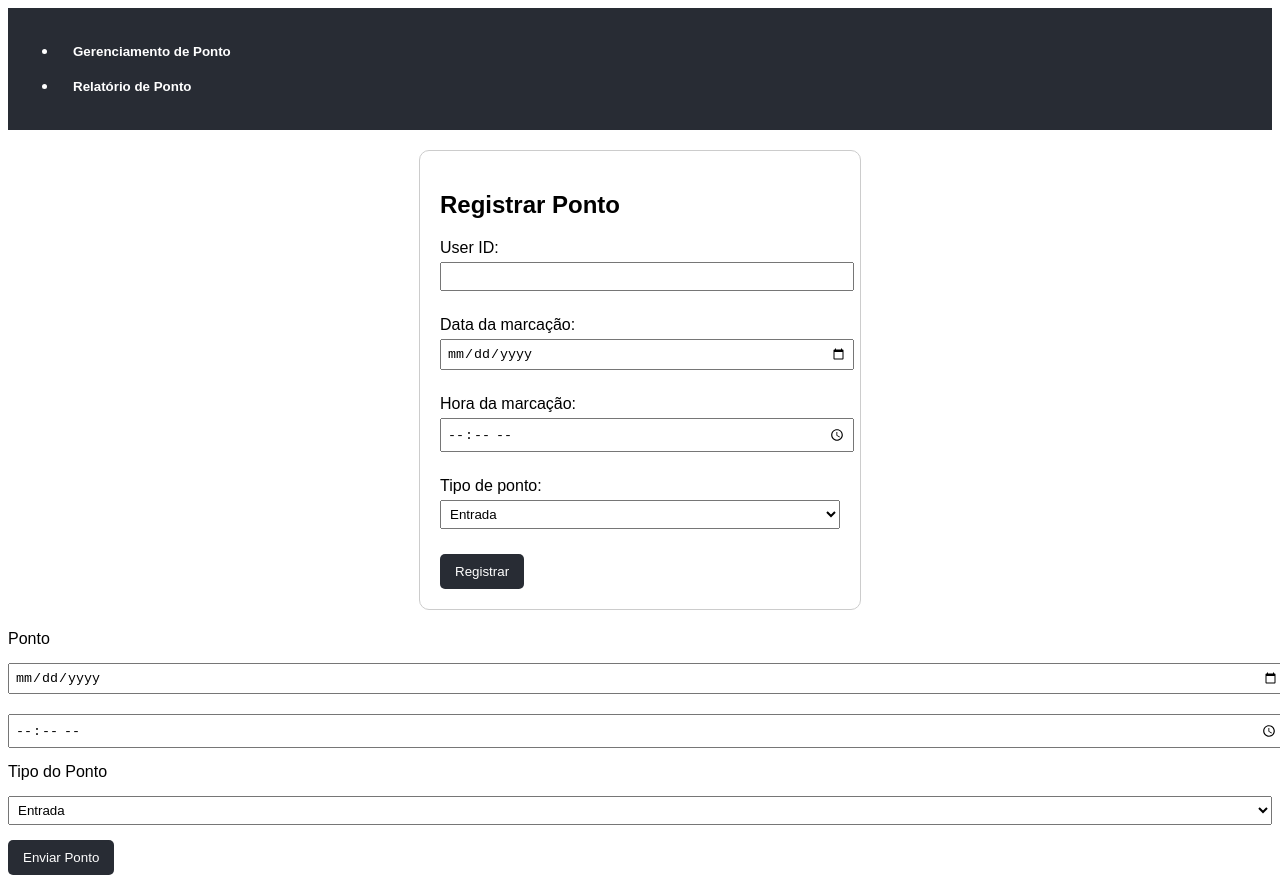
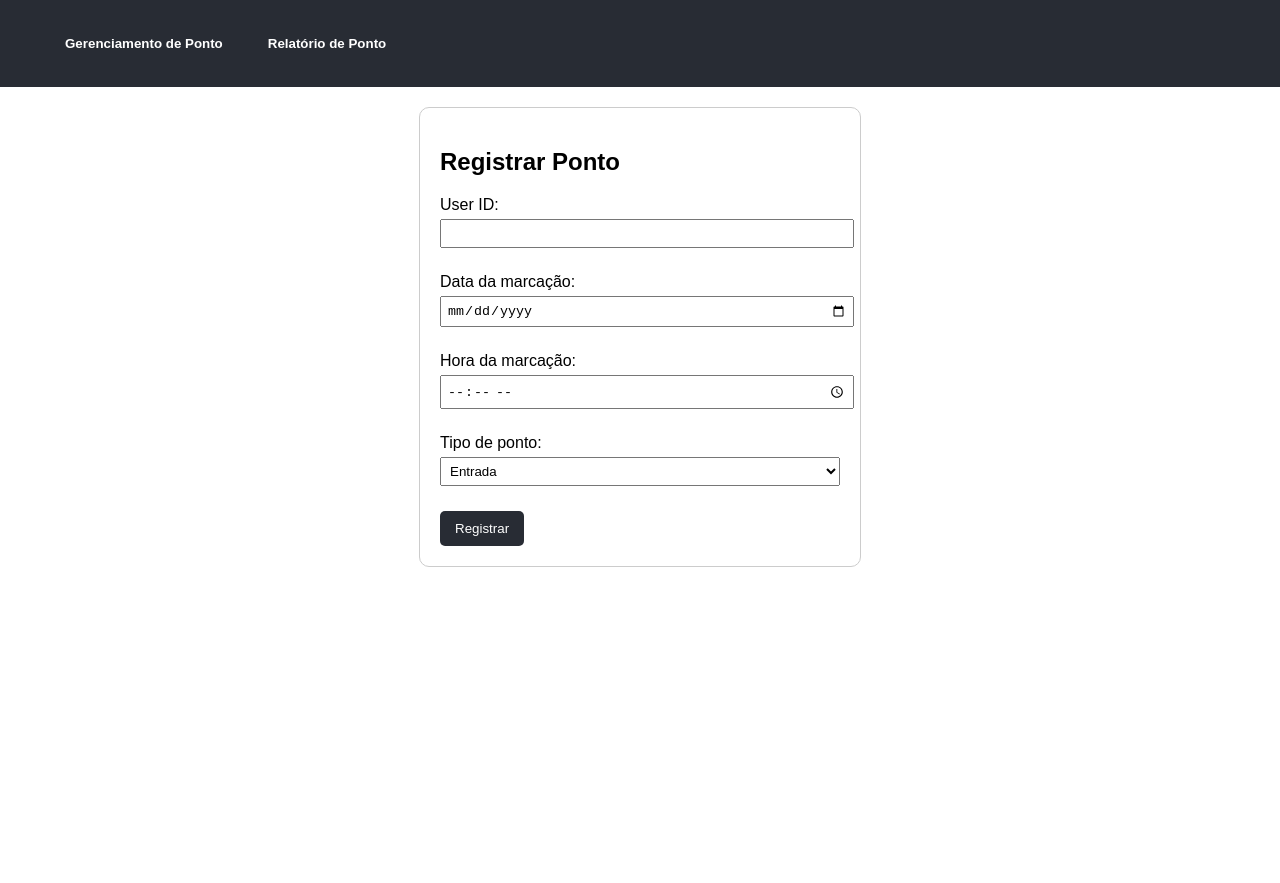
Before and after one commit to F-Guedes2003/Chronus, a React (Vite) app in the folder frontend/: page / in a window 1280 px wide. After the commit the page ends 800 px from the top, so only its background shows below. Built offline with nearby package versions, Linux system fonts and the light colour scheme.

Commit message:
refactor: ajustes no codigo

```diff
--- a/frontend/src/App.css
+++ b/frontend/src/App.css
@@ -1,12 +1,20 @@
 /* App.css */
 body {
+  margin: 0;
   font-family: Arial, sans-serif;
 }
 
 .header {
   background-color: #282c34;
   padding: 10px;
+  margin-bottom: 20px;
   color: white;
+}
+
+ul {
+  display: flex;
+  flex-direction: row;
+  list-style-type: none;
 }
 
 .header-button {
@@ -16,6 +24,12 @@ body {
   font-weight: bold;
   margin-right: 15px;
   cursor: pointer;
+  transition: 0.5s;
+}
+
+.header-button:hover {
+  transition: 0.5s;
+  background-color: #41464e;
 }
 
 .form-container {
--- a/frontend/src/Header.tsx
+++ b/frontend/src/Header.tsx
@@ -1,5 +1,4 @@
 // App.tsx
-import { useState, type FormEvent } from 'react';
 import './App.css';
 
 function Header() {
@@ -13,116 +12,4 @@ function Header() {
   );
 }
 
-// Tipos
-type MarkType = 'ENTRY' | 'EXIT';
-
-interface User {
-  id: number;
-}
-
-interface Mark {
-  user: User;
-  markTime: string; // hora no formato HH:mm
-  markDate: string; // data no formato YYYY-MM-DD
-  type: MarkType;
-}
-
-interface HttpResponse<T> {
-  status: number;
-  message: string;
-  data: T | null;
-}
-
-function MarkForm() {
-  const [userId, setUserId] = useState<number | ''>('');
-  const [markTime, setMarkTime] = useState('');
-  const [markDate, setMarkDate] = useState('');
-  const [markType, setMarkType] = useState<MarkType>('ENTRY');
-  const [message, setMessage] = useState('');
-
-  const handleSubmit = async (e: FormEvent) => {
-    e.preventDefault();
-
-    if (!userId || !markTime || !markDate) {
-      setMessage('Todos os campos são obrigatórios!');
-      return;
-    }
-
-    const payload: Mark = {
-      user: { id: userId as number },
-      markTime,
-      markDate,
-      type: markType,
-    };
-
-    try {
-      console.log(payload)
-      const response = await fetch('http://localhost:8080/api/v1/marks/mark', {
-        method: 'POST',
-        headers: { 'Content-Type': 'application/json' },
-        body: JSON.stringify(payload),
-      });
-
-      const data: HttpResponse<Mark> = await response.json();
-      setMessage(`${data.status} - ${data.message}`);
-    } catch (err) {
-      console.error(err);
-      setMessage('Erro ao enviar marcação!');
-    }
-  };
-
-  return (
-    <div className='form-container'>
-      <h2>Registrar Ponto</h2>
-      <form onSubmit={handleSubmit}>
-        <label>
-          User ID:
-          <input
-            type='number'
-            value={userId}
-            onChange={(e) => setUserId(e.target.value === '' ? '' : parseInt(e.target.value))}
-          />
-        </label>
-        <label>
-          Data da marcação:
-          <input
-            type='date'
-            value={markDate}
-            onChange={(e) => setMarkDate(e.target.value)}
-          />
-        </label>
-        <label>
-          Hora da marcação:
-          <input
-            type='time'
-            value={markTime}
-            onChange={(e) => setMarkTime(e.target.value)}
-          />
-        </label>
-        <label>
-          Tipo de ponto:
-          <select
-            value={markType}
-            onChange={(e) => setMarkType(e.target.value as MarkType)}
-          >
-            <option value='ENTRY'>Entrada</option>
-            <option value='EXIT'>Saída</option>
-          </select>
-        </label>
-        <button type='submit'>Registrar</button>
-      </form>
-      {message && <p className='message'>{message}</p>}
-    </div>
-  );
-}
-
-function App() {
-  return (
-    <div>
-      <Header />
-      <MarkForm />
-    </div>
-  );
-}
-
-export default App;
+export default Header;
--- a/frontend/src/MarkForm.tsx
+++ b/frontend/src/MarkForm.tsx
@@ -1,70 +1,108 @@
-import { useState } from 'react'
+import { useState, type FormEvent } from 'react'
 import './App.css'
 
-function MarkForm(){
-  const [markDate, setMarkDate] = useState("")
 
-  const [markTime,setMarkTime] = useState("")
+// Tipos
+type MarkType = 'ENTRY' | 'EXIT';
 
-  const [type,setType] = useState("ENTRY")
+interface User {
+  id: number;
+}
 
-  const changeMarkTime = (e: any) => {
-    setMarkTime(e.target.value)
-  }
+interface Mark {
+  user: User;
+  markTime: string; // hora no formato HH:mm
+  markDate: string; // data no formato YYYY-MM-DD
+  type: MarkType;
+}
 
-  const changeMarkDate = (e: any) => {
-    setMarkDate(e.target.value)
-  }
+interface HttpResponse<T> {
+  status: number;
+  message: string;
+  data: T | null;
+}
 
-  const changeType = (e: any) => {
-    setType(e.target.value.toUpperCase())
-  }
+function MarkForm() {
+  const [userId, setUserId] = useState<number | ''>('');
+  const [markTime, setMarkTime] = useState('');
+  const [markDate, setMarkDate] = useState('');
+  const [markType, setMarkType] = useState<MarkType>('ENTRY');
+  const [message, setMessage] = useState('');
 
-  function handleSubmit(e: any) {
-    e.preventDefault()
-    console.log(markTime,markDate,type)
-    fetch('http://localhost:8080/api/v1/marks/mark',{
-      method: 'POST',
-      headers: {
-        'Accept': 'application/json',
-        'Content-Type': 'application/json'
-      },
-      body: JSON.stringify({
-        "markTime": markTime,
-        "markDate": markDate,
-        "type": type,
-        "valid": "true",
-        "user": {
-            "id": 28,
-            "name": "Vitor Roque",
-            "email": "vitinbates@sep.com",
-            "password": "password"
-        }
-      })
-      }).then(response => response.text())
-        .then(text => console.log(text))
-        .catch(err => console.log(err.message))
-  }
+  const handleSubmit = async (e: FormEvent) => {
+    e.preventDefault();
 
-  return(
-    <div className='mark-card'>
+    if (!userId || !markTime || !markDate) {
+      setMessage('Todos os campos são obrigatórios!');
+      return;
+    }
+
+    const payload: Mark = {
+      user: { id: userId as number },
+      markTime,
+      markDate,
+      type: markType,
+    };
+
+    try {
+      console.log(payload)
+      const response = await fetch('http://localhost:8080/api/v1/marks/mark', {
+        method: 'POST',
+        headers: { 'Content-Type': 'application/json' },
+        body: JSON.stringify(payload),
+      });
+
+      const data: HttpResponse<Mark> = await response.json();
+      setMessage(`${data.status} - ${data.message}`);
+    } catch (err) {
+      console.error(err);
+      setMessage('Erro ao enviar marcação!');
+    }
+  };
+
+  return (
+    <div className='form-container'>
+      <h2>Registrar Ponto</h2>
       <form onSubmit={handleSubmit}>
-        <div className='item-form'>
-          <label>Ponto</label>
-          <input className='input-form' type='date' value={markDate} onChange={changeMarkDate} name='mark'/>
-          <input className='input-form' type='time' value={markTime} onChange={changeMarkTime} name='mark'/>
-        </div>
-        <div className='item-form'>
-          <label>Tipo do Ponto </label>
-          <select name='mark-type' onChange={changeType} className='mark-type'>
-            <option value="entry">Entrada</option>
-            <option value="exit">Saida</option>
+        <label>
+          User ID:
+          <input
+            type='number'
+            value={userId}
+            onChange={(e) => setUserId(e.target.value === '' ? '' : parseInt(e.target.value))}
+          />
+        </label>
+        <label>
+          Data da marcação:
+          <input
+            type='date'
+            value={markDate}
+            onChange={(e) => setMarkDate(e.target.value)}
+          />
+        </label>
+        <label>
+          Hora da marcação:
+          <input
+            type='time'
+            value={markTime}
+            onChange={(e) => setMarkTime(e.target.value)}
+          />
+        </label>
+        <label>
+          Tipo de ponto:
+          <select
+            value={markType}
+            onChange={(e) => setMarkType(e.target.value as MarkType)}
+          >
+            <option value='ENTRY'>Entrada</option>
+            <option value='EXIT'>Saída</option>
           </select>
-        </div>
-        <button className='bt-submit' type='submit' name='submit-bt'>Enviar Ponto</button>
+        </label>
+        <button type='submit'>Registrar</button>
       </form>
+      {message && <p className='message'>{message}</p>}
     </div>
-  )
+  );
 }
 
 export default MarkForm
```
